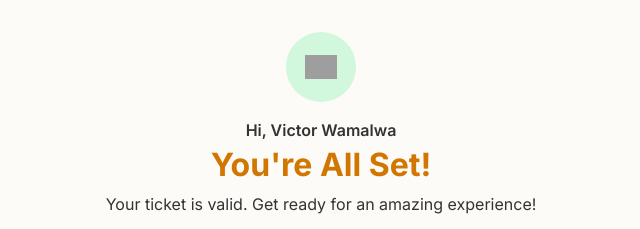
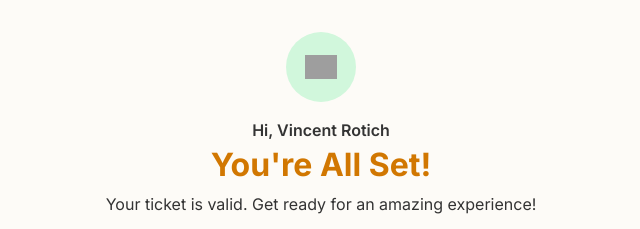
Before and after one commit to mwendwapaxful9/vincentrotich, a website: page public/index.html in a window 1280 px wide. Shown: the top 229 px of the page, 319-959 px from the left. Drawn offline with nearby package versions, Linux system fonts and the light colour scheme; grey boxes are pictures that could not be loaded.

Commit message:
initial commit

```diff
--- a/public/index.html
+++ b/public/index.html
@@ -110,7 +110,7 @@
     </div>
 
     <div class="heading">
-        <p class="mb-1 fw-semibold">Hi, Victor Wamalwa</p>
+        <p class="mb-1 fw-semibold">Hi, Vincent Rotich</p>
         <h2>You're All Set!</h2>
         <p>Your ticket is valid. Get ready for an amazing experience!</p>
     </div>
```
